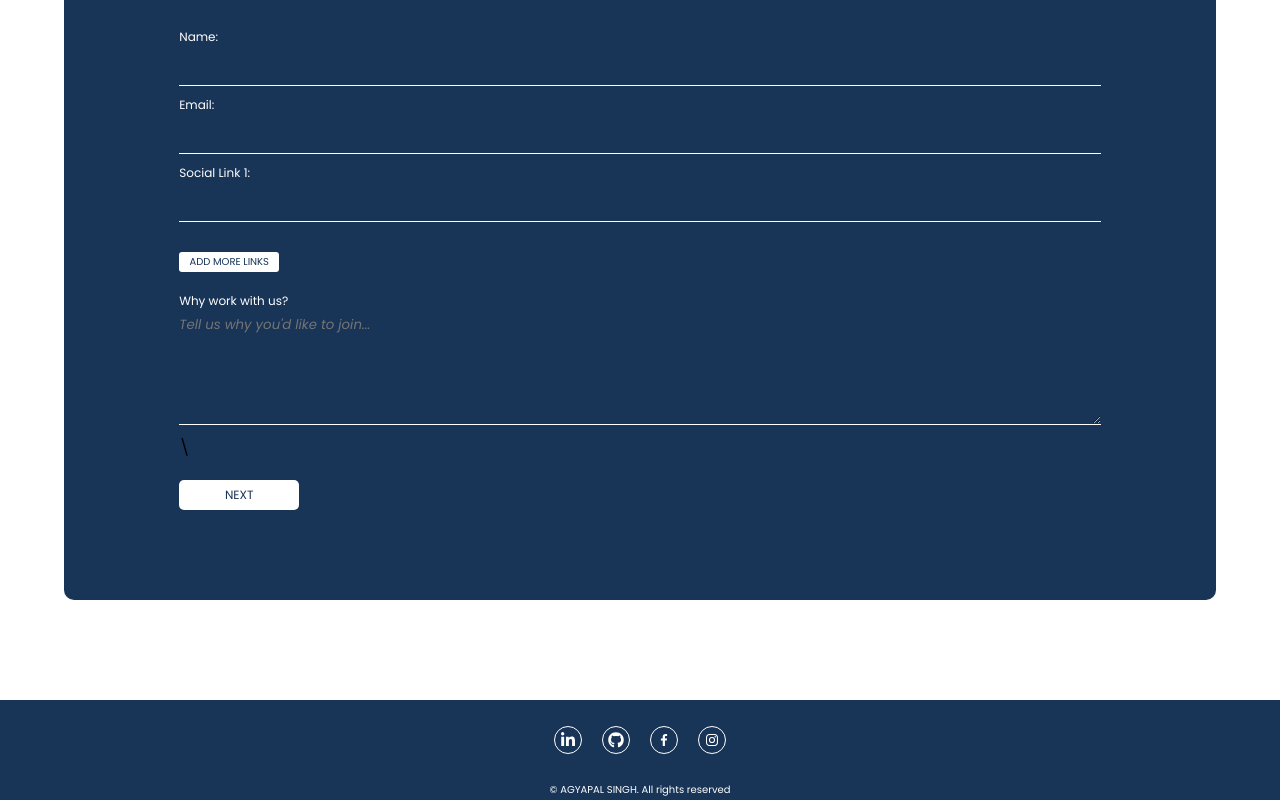
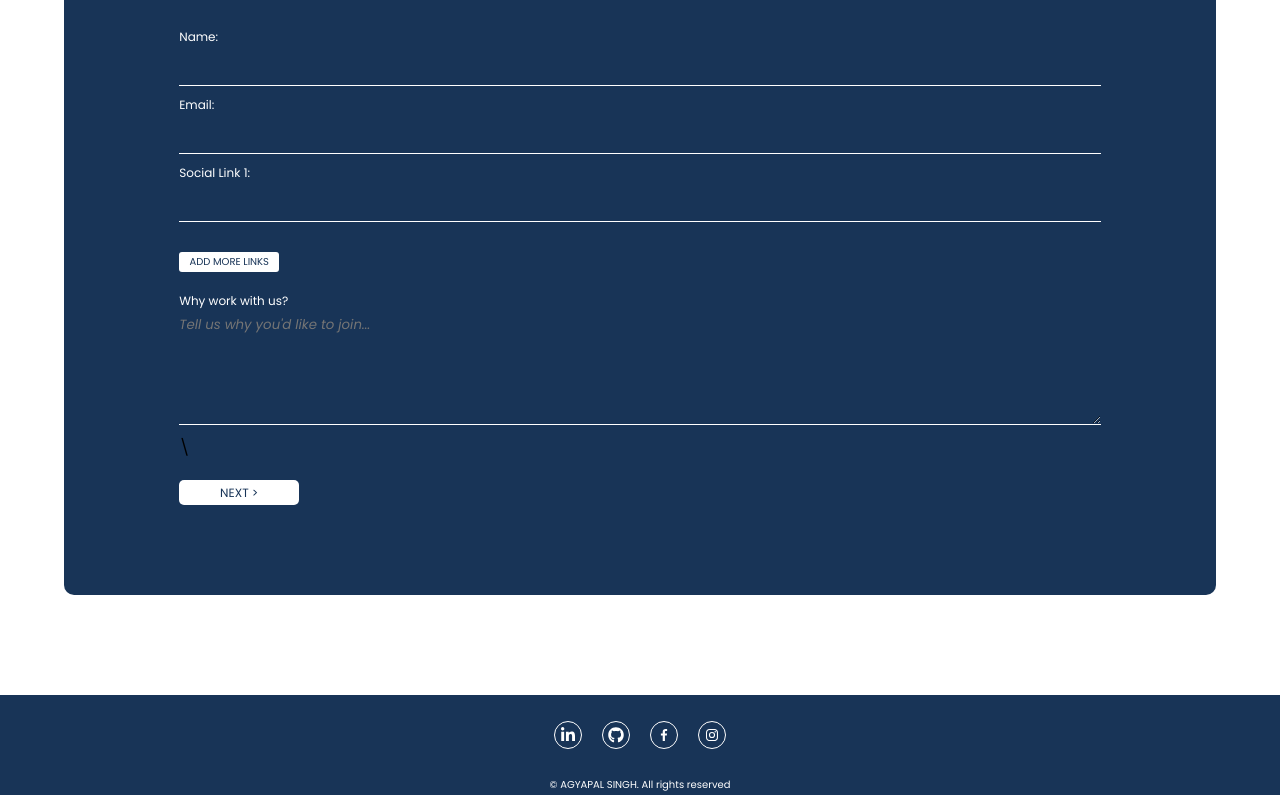
Before and after one commit to AgyapalSingh/React-Templates-Projects, a React (Vite) app: page /affiliate-program-page in a window 1280 px wide. Shown: the part 700-1500 px from the top of the page. Built offline with nearby package versions, Linux system fonts and the light colour scheme.

Commit message:
NExt and Prev Arrow added

```diff
--- a/src/Components/Template/AffiliateProgram.jsx
+++ b/src/Components/Template/AffiliateProgram.jsx
@@ -242,7 +242,7 @@ const [formResponseColor, setFormResponseColor] = useState("green");
                     onClick={handleNext}
                     className="ag-affiliate-next-step-btn"
                   >
-                    Next{" "}
+                    Next &gt;
                   </button>
                 </div>
               )}
@@ -362,7 +362,7 @@ const [formResponseColor, setFormResponseColor] = useState("green");
                     onClick={handlePrev}
                     className="ag-affiliate-prev-step-btn"
                   >
-                    Previous
+                    &lt; Previous
                   </button>
 
                   <button className="ag-affiliate-submit-btn" type="submit">
--- a/src/Components/Template/TemplateCSS/AffiliateProgram.css
+++ b/src/Components/Template/TemplateCSS/AffiliateProgram.css
@@ -120,7 +120,7 @@ td strong {
 
 .ag-affiliate-prev-step-btn , .ag-affiliate-next-step-btn{
   width: 120px;
-  height: 30px;
+  height: 25px;
   font-size: 14px;
   background-color: #ffffff;
   color: #183457;
```
